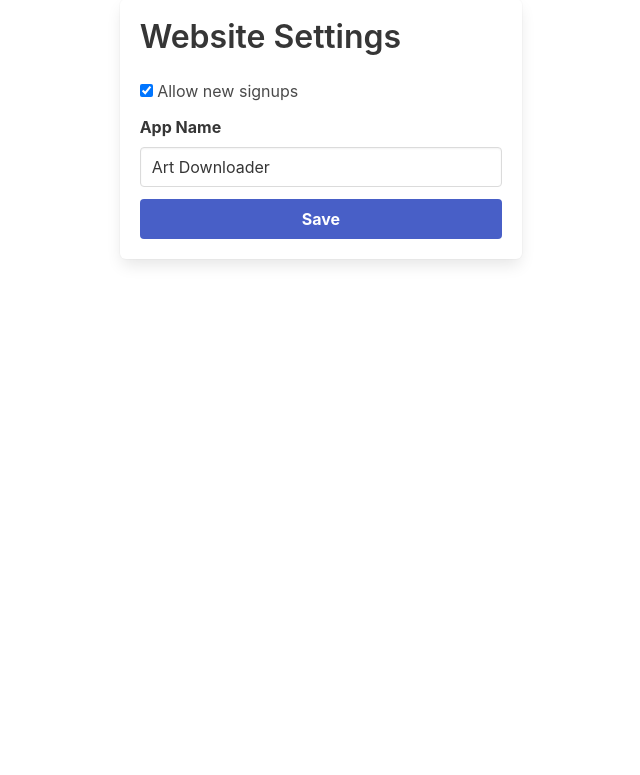
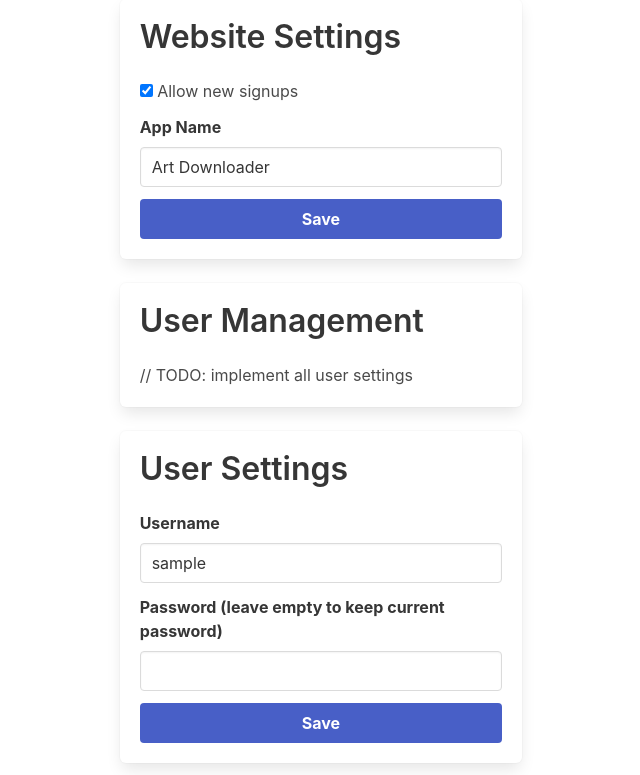
Before and after one commit to LexNastin/art-downloader, a Flask app: page /settings in a window 1280 px wide. Shown: the part 77-852 px from the top of the page, without its empty margins (319-959 px from the left). Before the commit the page ends 342 px from the top, so only its background shows below. Run offline with Flask 3, Linux system fonts and the light colour scheme; the visitor is signed in with stand-in values (Sample User, id 1); data comes from the database, SQL or seed files in the repository; parts of the project's set-up code (start-up, migrations or seed data) failed here and were passed over; some libraries are stand-ins or nearby versions.

Commit message:
add controls for editing own user profile

```diff
--- a/app/main.py
+++ b/app/main.py
@@ -2,13 +2,14 @@ from functools import wraps
 from urllib.parse import urlparse
 from urllib.request import urlopen
 from flask import Blueprint, flash, redirect, render_template, request, send_from_directory, url_for
-from werkzeug.security import safe_join
+from werkzeug.security import safe_join, generate_password_hash
 from flask_login import current_user, login_required
+from .models import User
 from .thumbnails import THUMBNAIL_DIR, gen_thumbnail, get_thumbnail
 from .posts import delete_post, get_all_posts, get_post, new_post, Response
 from . import media_manager
 from .media_manager import Response as MResponse
-from . import DATA_DIR, MEDIA_DIR, TEMP_DIR
+from . import DATA_DIR, MEDIA_DIR, TEMP_DIR, db
 from .settings import get_setting, set_setting
 from datetime import datetime as dt
 import os
@@ -324,6 +325,25 @@ def settings_post():
     set_setting("app_name", app_name)
     return redirect(url_for("main.settings"))
 
+@main.route("/user_settings", methods=["POST"])
+@login_required
+@admin_only
+def user_settings_post():
+    username = request.form.get("username")
+    password = request.form.get("password")
+
+    old_username = current_user.username
+    user = User.query.filter_by(username=old_username).first()
+
+    if username:
+        user.username = username
+
+    if password:
+        user.password = generate_password_hash(password)
+
+    db.session.commit()
+    return redirect(url_for("main.settings"))
+
 # preview paths
 @main.route("/media/<path:path>")
 @login_required
--- a/app/posts.py
+++ b/app/posts.py
@@ -59,7 +59,7 @@ def update_post(timestamp, new_timestamp=None,source=None, tags=None):
     post = Post.query.filter_by(timestamp=timestamp).first()
 
     if new_timestamp and timestamp != new_timestamp:
-        existing_post = Post.query.filter_by(new_timestamp)
+        existing_post = Post.query.filter_by(timestamp=new_timestamp).first()
 
         if existing_post:
             return {
--- a/app/templates/settings.html
+++ b/app/templates/settings.html
@@ -29,6 +29,32 @@
       </div>
     </form>
   </div>
+  <div class="box">
+    <h1 class="title">User Management</h1>
+    <p>// TODO: implement all user settings</p>
+  </div>
   {% endif %}
+  <div class="box">
+    <h1 class="title">User Settings</h1>
+    <form method="POST" action="{{ url_for('main.user_settings_post') }}">
+      <div class="field">
+        <label class="label">Username</label>
+        <div class="control">
+          <input class="input" type="text" name="username" value="{{ current_user.username }}">
+        </div>
+      </div>
+
+      <div class="field">
+        <label class="label">Password (leave empty to keep current password)</label>
+        <div class="control">
+          <input class="input" type="password" name="password" autocomplete="new-password">
+        </div>
+      </div>
+
+      <button class="button is-fullwidth is-link">
+        <strong>Save</strong>
+      </button>
+    </form>
+  </div>
 </div>
 {% endblock %}
```
Also changed, not shown: app/templates/add.html (+6 -4 lines).
